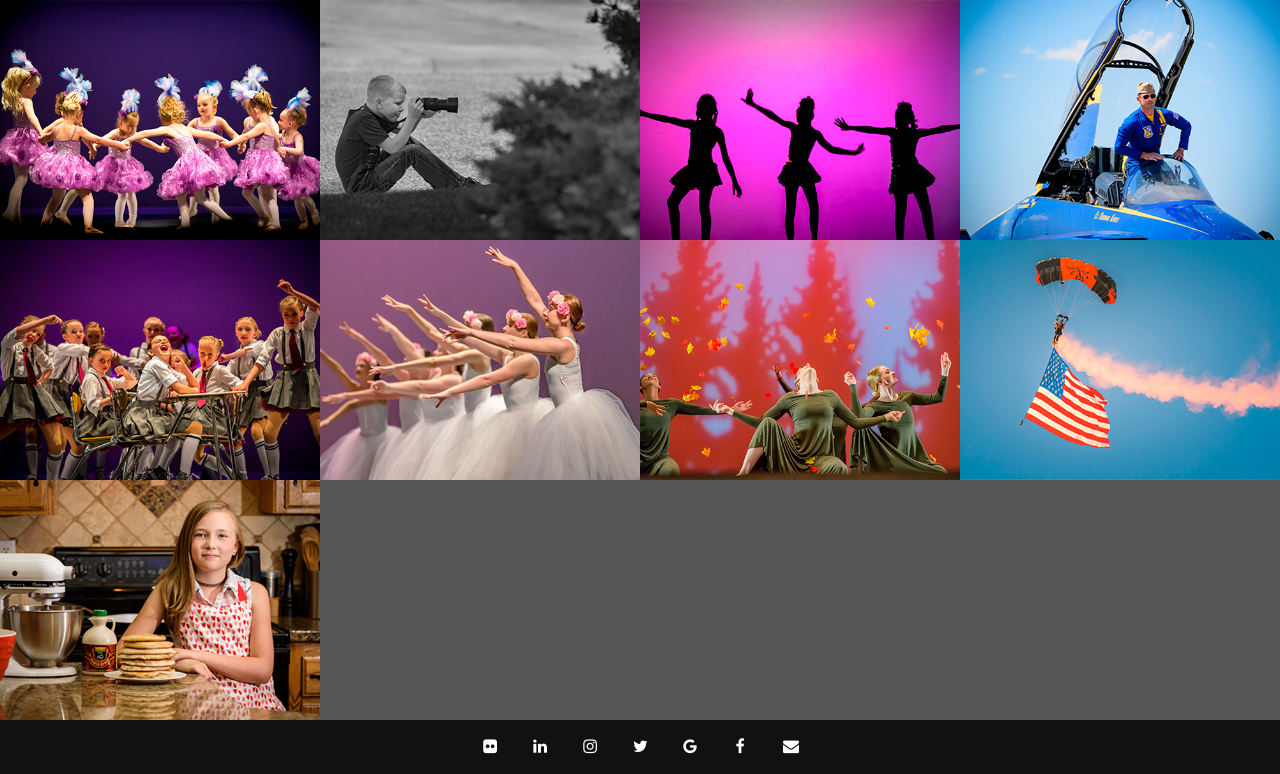
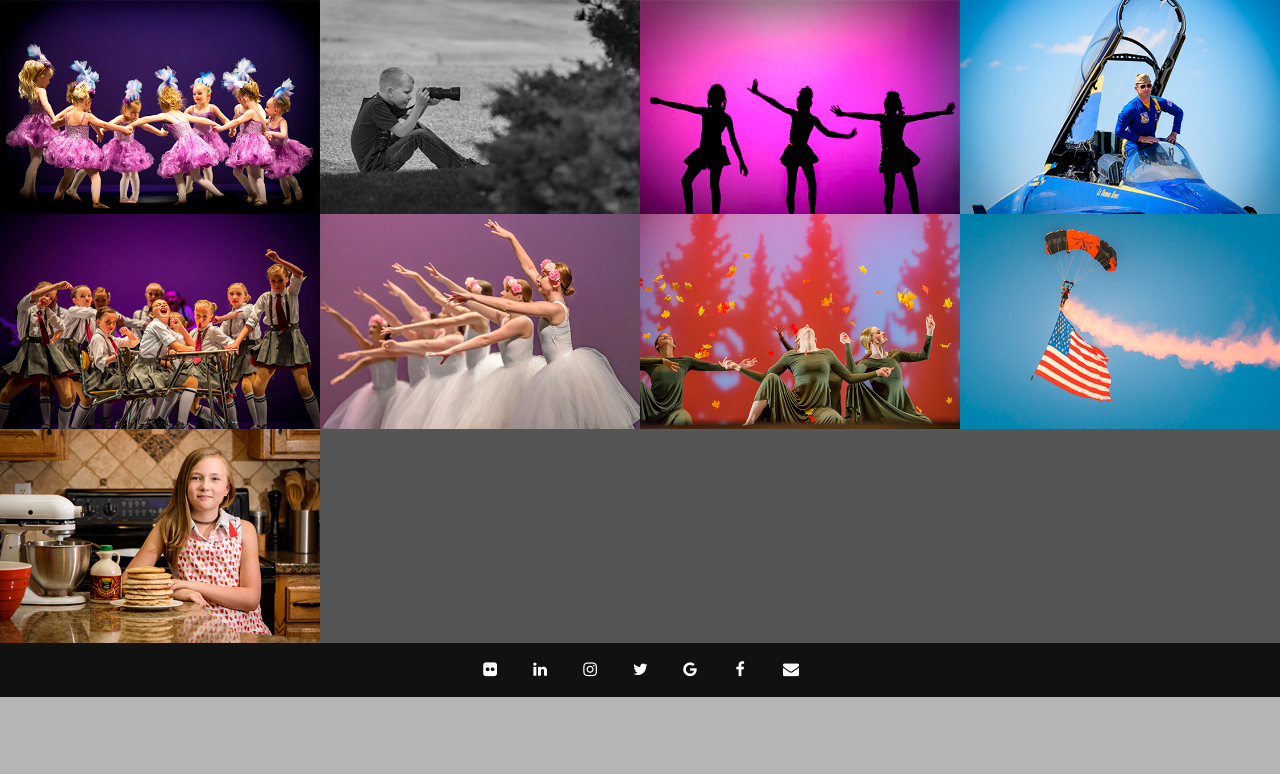
Before and after one commit to jeffldodge/fw, a PHP site: page /people.html in a window 1280 px wide. Shown: the part 1032-1806 px from the top of the page. After the commit the page ends 1729 px from the top, so only its background shows below. Run offline with PHP 8.4, Linux system fonts and the light colour scheme; some libraries are stand-ins or nearby versions.

Commit message:
Fixed style for images

```diff
--- a/_css/style.css
+++ b/_css/style.css
@@ -295,7 +295,7 @@ nav ul ul li a:hover{
 	background-size:cover;
 	background-color:black;
 	background-position:center;
-	padding-top:75%;
+	padding-top:67%;
 }
 .screen{
 	position:absolute;
```
